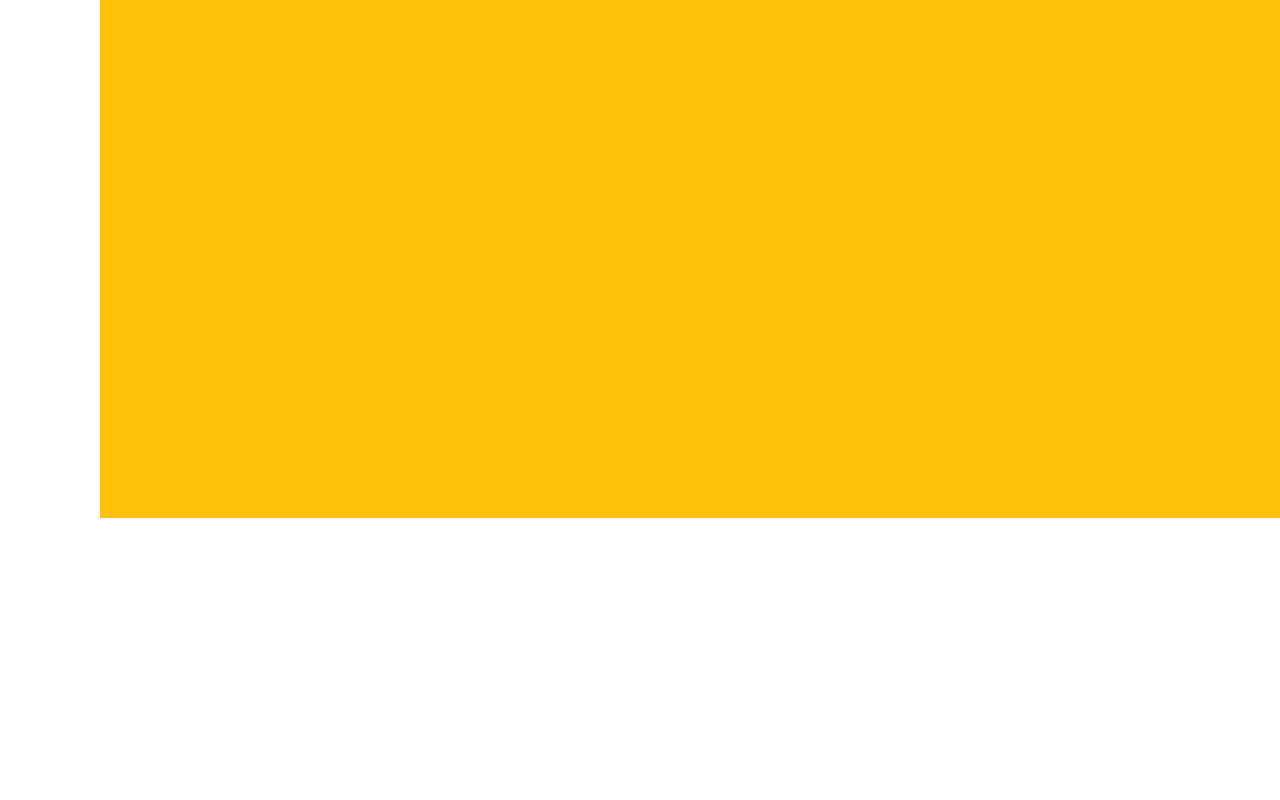
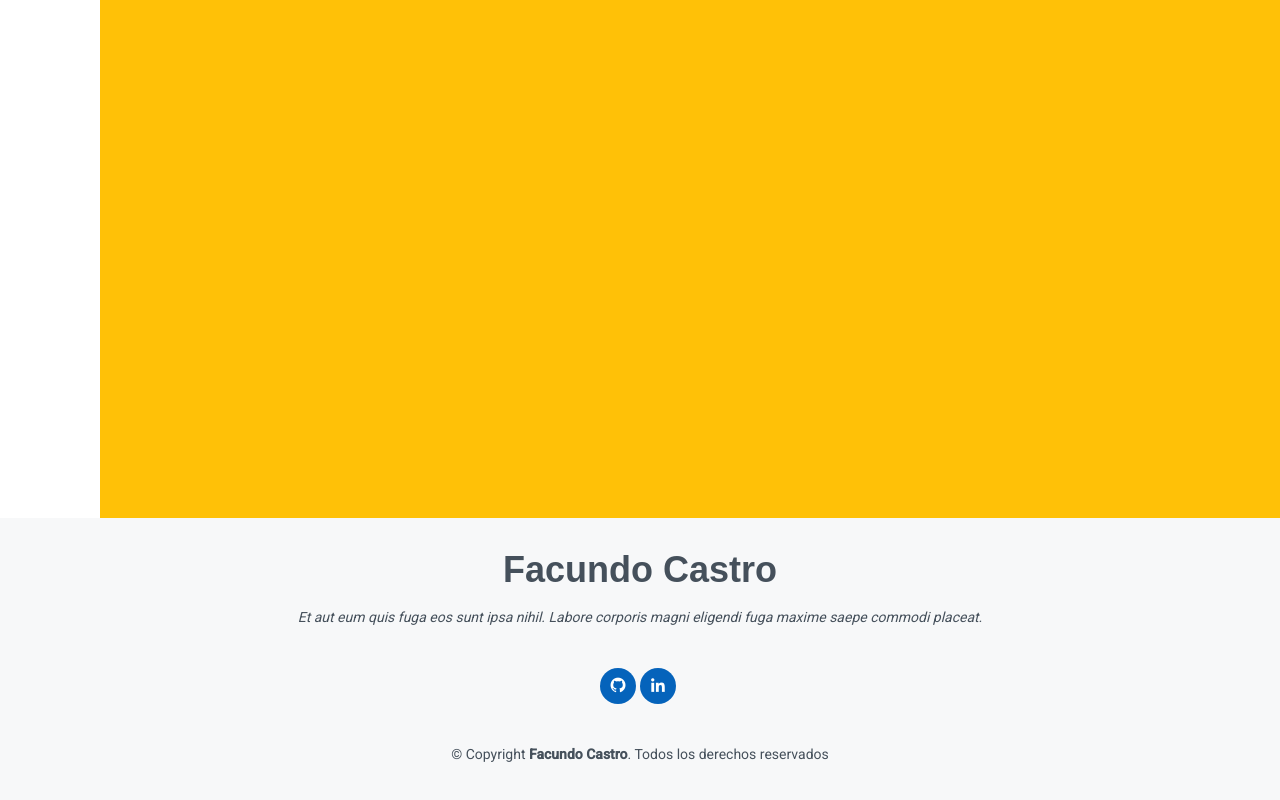
Before and after one commit to FacuCR/Proyecto-YoProgramo, an Angular app in the folder angular-portfolio/: page / in a window 1280 px wide. Shown: the part 2966-3766 px from the top of the page. Before the commit the page ends 3484 px from the top, so only its background shows below. Built offline with nearby package versions, Linux system fonts and the light colour scheme; what ngx-typed-js would draw is missing.

Commit message:
footer diseño listo

```diff
--- /dev/null
+++ b/angular-portfolio/src/app/Components/footer/footer.component.css
@@ -0,0 +1,52 @@
+/*--------------------------------------------------------------
+# Footer
+--------------------------------------------------------------*/
+#footer {
+    background: #f7f8f9;
+    color: #45505b;
+    font-size: 14px;
+    text-align: center;
+    padding: 30px 0;
+  }
+  #footer h3 {
+    font-size: 36px;
+    font-weight: 700;
+    position: relative;
+    font-family: "Poppins", sans-serif;
+    padding: 0;
+    margin: 0 0 15px 0;
+  }
+  #footer p {
+    font-size: 15;
+    font-style: italic;
+    padding: 0;
+    margin: 0 0 40px 0;
+  }
+  #footer .social-links {
+    margin: 0 0 40px 0;
+  }
+  #footer .social-links a {
+    font-size: 18px;
+    display: inline-block;
+    background: #0563bb;
+    color: #fff;
+    line-height: 1;
+    padding: 8px 0;
+    margin-right: 4px;
+    border-radius: 50%;
+    text-align: center;
+    width: 36px;
+    height: 36px;
+    transition: 0.3s;
+  }
+  #footer .social-links a:hover {
+    background: #0678e3;
+    color: #fff;
+    text-decoration: none;
+  }
+  #footer .copyright {
+    margin: 0 0 5px 0;
+  }
+  #footer .credits {
+    font-size: 13px;
+  }
--- /dev/null
+++ b/angular-portfolio/src/app/Components/footer/footer.component.html
@@ -0,0 +1,14 @@
+<!-- ======= Footer ======= -->
+<footer id="footer">
+    <div class="container">
+      <h3>Facundo Castro</h3>
+      <p>Et aut eum quis fuga eos sunt ipsa nihil. Labore corporis magni eligendi fuga maxime saepe commodi placeat.</p>
+      <div class="social-links">
+        <a href="#" class="github"><i class="bx bxl-github"></i></a>
+        <a href="#" class="linkedin"><i class="bx bxl-linkedin"></i></a>
+      </div>
+      <div class="copyright">
+        &copy; Copyright <strong><span>Facundo Castro</span></strong>. Todos los derechos reservados
+      </div>
+    </div>
+  </footer><!-- End Footer -->
--- /dev/null
+++ b/angular-portfolio/src/app/Components/footer/footer.component.ts
@@ -0,0 +1,15 @@
+import { Component, OnInit } from '@angular/core';
+
+@Component({
+  selector: 'app-footer',
+  templateUrl: './footer.component.html',
+  styleUrls: ['./footer.component.css']
+})
+export class FooterComponent implements OnInit {
+
+  constructor() { }
+
+  ngOnInit(): void {
+  }
+
+}
--- a/angular-portfolio/src/app/app.component.html
+++ b/angular-portfolio/src/app/app.component.html
@@ -5,3 +5,4 @@
     <app-habilidades id="habilidades"></app-habilidades>
     <div id="portfolio" class="vh-100 bg-warning"></div>
 </main><!-- Fin #main -->
+<app-footer></app-footer>
--- a/angular-portfolio/src/app/app.module.ts
+++ b/angular-portfolio/src/app/app.module.ts
@@ -16,6 +16,7 @@ import { HeroComponent } from './Components/hero/hero.component';
 import { AboutComponent } from './Components/about/about.component';
 import { NoopAnimationsModule } from '@angular/platform-browser/animations';
 import { HabilidadesComponent } from './Components/habilidades/habilidades.component';
+import { FooterComponent } from './Components/footer/footer.component';
 
 @NgModule({
   declarations: [
@@ -23,7 +24,8 @@ import { HabilidadesComponent } from './Components/habilidades/habilidades.compo
     HeaderComponent,
     HeroComponent,
     AboutComponent,
-    HabilidadesComponent
+    HabilidadesComponent,
+    FooterComponent
   ],
   imports: [
     BrowserModule,
```
Also changed, not shown: 1 other file (tests, documents, lock files or other folders).
